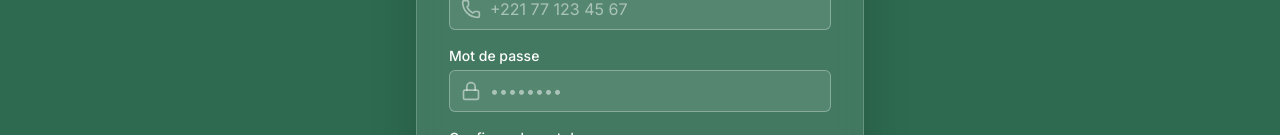
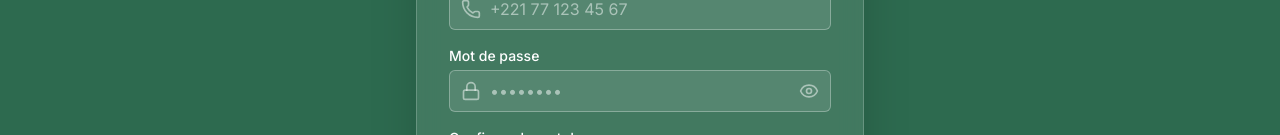
Before and after one commit to moustaphaathungueilniassy-arch/senlooma-mvp, a Next.js app: page /inscription in a window 1280 px wide. Shown: the part 665-800 px from the top of the page. Built offline with nearby package versions, Linux system fonts and the light colour scheme; no server answers.

Commit message:
feat: add show/hide password toggle button to auth forms

```diff
--- a/src/app/(auth)/connexion/page.tsx
+++ b/src/app/(auth)/connexion/page.tsx
@@ -3,7 +3,7 @@
 import React, { useState } from 'react';
 import Link from 'next/link';
 import { useRouter } from 'next/navigation';
-import { Mail, Lock } from 'lucide-react';
+import { Mail, Lock, Eye, EyeOff } from 'lucide-react';
 import { signIn } from 'next-auth/react';
 import { loginSchema } from '@/lib/validators';
 
@@ -16,6 +16,7 @@ function ConnexionForm() {
   const [password, setPassword] = useState('');
   const [error, setError] = useState('');
   const [isLoading, setIsLoading] = useState(false);
+  const [showPassword, setShowPassword] = useState(false);
 
   const isRegistered = searchParams?.get('registered') === 'true';
   const hasPromo = searchParams?.get('promo') === 'true';
@@ -118,14 +119,21 @@ function ConnexionForm() {
             <input
               id="password"
               name="password"
-              type="password"
+              type={showPassword ? 'text' : 'password'}
               value={password}
               onChange={(e) => setPassword(e.target.value)}
               required
               autoComplete="current-password"
-              className="pl-10 w-full px-3 py-2 border border-white/30 rounded-md bg-white/10 text-white placeholder-white/50 focus:outline-none focus:ring-1 focus:ring-[#2D6A4F] focus:border-[#2D6A4F]"
+              className="pl-10 pr-10 w-full px-3 py-2 border border-white/30 rounded-md bg-white/10 text-white placeholder-white/50 focus:outline-none focus:ring-1 focus:ring-[#2D6A4F] focus:border-[#2D6A4F]"
               placeholder="••••••••"
             />
+            <button
+              type="button"
+              onClick={() => setShowPassword(!showPassword)}
+              className="absolute inset-y-0 right-0 pr-3 flex items-center text-white/50 hover:text-white transition-colors"
+            >
+              {showPassword ? <EyeOff className="h-5 w-5" /> : <Eye className="h-5 w-5" />}
+            </button>
           </div>
         </div>
 
--- a/src/app/(auth)/inscription/page.tsx
+++ b/src/app/(auth)/inscription/page.tsx
@@ -3,7 +3,7 @@
 import React, { useState, useEffect, Suspense } from 'react';
 import Link from 'next/link';
 import { useRouter, useSearchParams } from 'next/navigation';
-import { Mail, Lock, User, Phone, CheckCircle2, Loader2 } from 'lucide-react';
+import { Mail, Lock, User, Phone, CheckCircle2, Loader2, Eye, EyeOff } from 'lucide-react';
 import { registerSchema } from '@/lib/validators';
 
 function InscriptionForm() {
@@ -31,6 +31,7 @@ function InscriptionForm() {
   const [showOtp, setShowOtp] = useState(false);
   const [otpCode, setOtpCode] = useState('');
   const [isVerifying, setIsVerifying] = useState(false);
+  const [showPassword, setShowPassword] = useState(false);
 
   const handleChange = (e: React.ChangeEvent<HTMLInputElement>) => {
     setFormData({ ...formData, [e.target.name]: e.target.value });
@@ -365,15 +366,22 @@ function InscriptionForm() {
             </div>
             <input
               id="password"
-              type="password"
+              type={showPassword ? 'text' : 'password'}
               name="password"
               value={formData.password}
               onChange={handleChange}
               required
               autoComplete="new-password"
-              className="pl-10 w-full px-3 py-2 border border-white/30 rounded-md bg-white/10 text-white placeholder-white/50 focus:outline-none focus:ring-1 focus:ring-[#2D6A4F] focus:border-[#2D6A4F]"
+              className="pl-10 pr-10 w-full px-3 py-2 border border-white/30 rounded-md bg-white/10 text-white placeholder-white/50 focus:outline-none focus:ring-1 focus:ring-[#2D6A4F] focus:border-[#2D6A4F]"
               placeholder="••••••••"
             />
+            <button
+              type="button"
+              onClick={() => setShowPassword(!showPassword)}
+              className="absolute inset-y-0 right-0 pr-3 flex items-center text-white/50 hover:text-white transition-colors"
+            >
+              {showPassword ? <EyeOff className="h-5 w-5" /> : <Eye className="h-5 w-5" />}
+            </button>
           </div>
         </div>
 
@@ -387,13 +395,13 @@ function InscriptionForm() {
             </div>
             <input
               id="confirmPassword"
-              type="password"
+              type={showPassword ? 'text' : 'password'}
               name="confirmPassword"
               value={formData.confirmPassword}
               onChange={handleChange}
               required
               autoComplete="new-password"
-              className="pl-10 w-full px-3 py-2 border border-white/30 rounded-md bg-white/10 text-white placeholder-white/50 focus:outline-none focus:ring-1 focus:ring-[#2D6A4F] focus:border-[#2D6A4F]"
+              className="pl-10 pr-10 w-full px-3 py-2 border border-white/30 rounded-md bg-white/10 text-white placeholder-white/50 focus:outline-none focus:ring-1 focus:ring-[#2D6A4F] focus:border-[#2D6A4F]"
               placeholder="••••••••"
             />
           </div>
```
